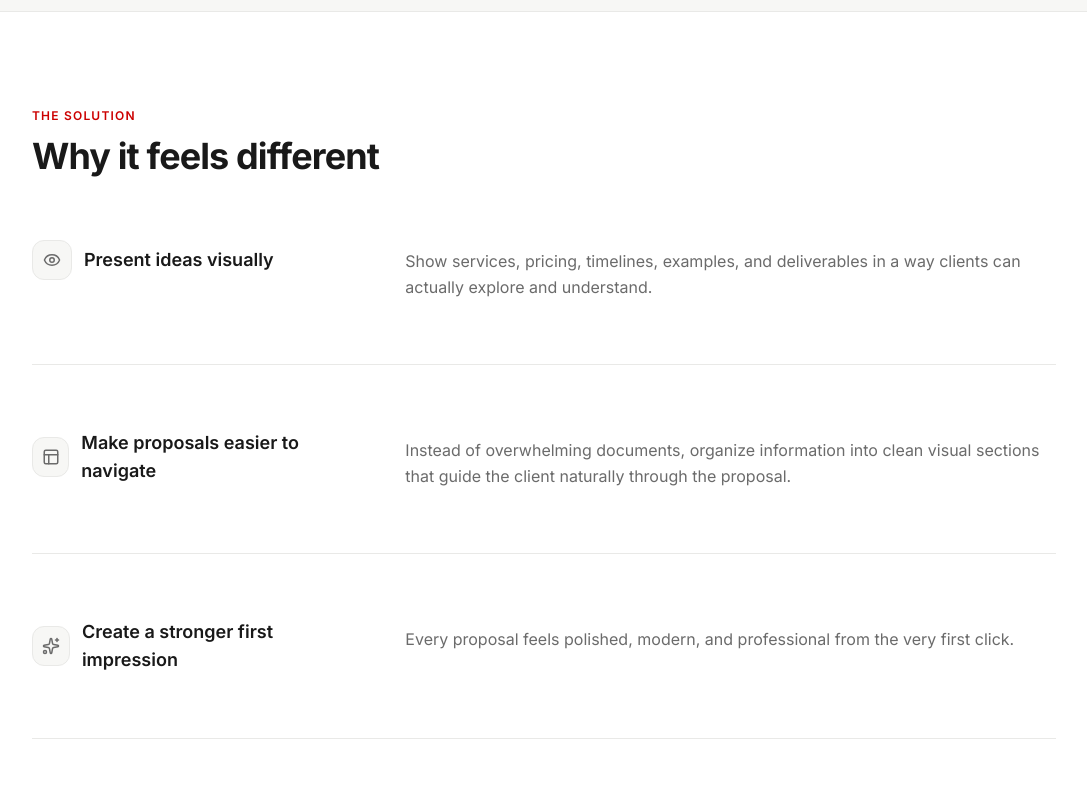
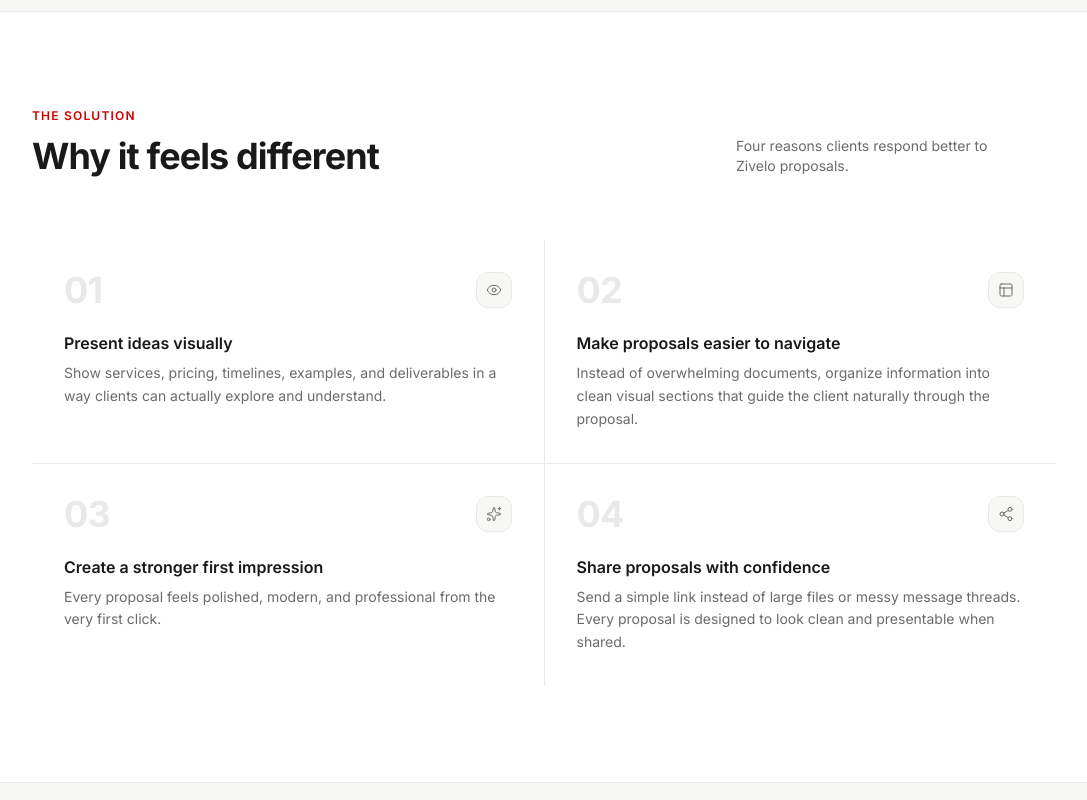
Before and after one commit to ZIVELO-MX/zivelo-quotes, a Next.js app: page / in a window 1280 px wide. Shown: the part 1940-2740 px from the top of the page, without its empty margins (96-1183 px from the left). Built offline with nearby package versions, Linux system fonts and the light colour scheme.

Commit message:
redesign solution section into 2-column card grid

```diff
--- a/components/sections/solution.tsx
+++ b/components/sections/solution.tsx
@@ -3,21 +3,25 @@ import { Eye, Layout, Sparkles, Share2 } from "lucide-react"
 const REASONS = [
   {
     icon: Eye,
+    number: "01",
     title: "Present ideas visually",
     body: "Show services, pricing, timelines, examples, and deliverables in a way clients can actually explore and understand.",
   },
   {
     icon: Layout,
+    number: "02",
     title: "Make proposals easier to navigate",
     body: "Instead of overwhelming documents, organize information into clean visual sections that guide the client naturally through the proposal.",
   },
   {
     icon: Sparkles,
+    number: "03",
     title: "Create a stronger first impression",
     body: "Every proposal feels polished, modern, and professional from the very first click.",
   },
   {
     icon: Share2,
+    number: "04",
     title: "Share proposals with confidence",
     body: "Send a simple link instead of large files or messy message threads. Every proposal is designed to look clean and presentable when shared.",
   },
@@ -34,31 +38,43 @@ export function SolutionSection() {
         <p className="text-xs font-semibold uppercase tracking-widest text-accent mb-3">
           The solution
         </p>
+        <div className="flex flex-col sm:flex-row sm:items-end sm:justify-between gap-4">
           <h2
             id="why-heading"
             className="text-3xl sm:text-4xl font-bold tracking-tight text-foreground text-balance max-w-xl"
           >
             Why it feels different
           </h2>
+          <p className="text-sm text-foreground-muted max-w-xs text-pretty shrink-0">
+            Four reasons clients respond better to Zivelo proposals.
+          </p>
+        </div>
 
-        <div className="mt-16 grid gap-12 md:gap-16">
-          {REASONS.map(({ icon: Icon, title, body }, i) => (
+        <div className="mt-16 grid sm:grid-cols-2 gap-px bg-border">
+          {REASONS.map(({ icon: Icon, number, title, body }) => (
             <div
               key={title}
-              className={[
-                "grid md:grid-cols-[1fr_2fr] gap-6 md:gap-12 items-start",
-                i < REASONS.length - 1 ? "pb-12 md:pb-16 border-b border-border" : "",
-              ].join(" ")}
+              className="bg-background group p-8 flex flex-col gap-6 transition-colors duration-200 hover:bg-background-secondary"
             >
-              <div className="flex items-center gap-3">
-                <div className="w-10 h-10 rounded-lg border border-border bg-background-secondary flex items-center justify-center text-foreground-muted">
-                  <Icon size={18} />
+              <div className="flex items-start justify-between">
+                <span
+                  className="text-4xl font-bold tracking-tight leading-none"
+                  style={{ color: "#e9e9e7" }}
+                >
+                  {number}
+                </span>
+                <div className="w-9 h-9 rounded-lg border border-border bg-background-secondary group-hover:bg-white flex items-center justify-center text-foreground-muted transition-colors duration-200">
+                  <Icon size={16} strokeWidth={1.5} />
                 </div>
-                <h3 className="text-lg font-semibold text-foreground">{title}</h3>
               </div>
-              <p className="text-base text-foreground-muted leading-relaxed md:pt-2">
+              <div className="flex flex-col gap-2">
+                <h3 className="text-base font-semibold text-foreground leading-snug">
+                  {title}
+                </h3>
+                <p className="text-sm text-foreground-muted leading-relaxed">
                   {body}
                 </p>
+              </div>
             </div>
           ))}
         </div>
```
Lines whose indentation alone changed are shown as unchanged.
